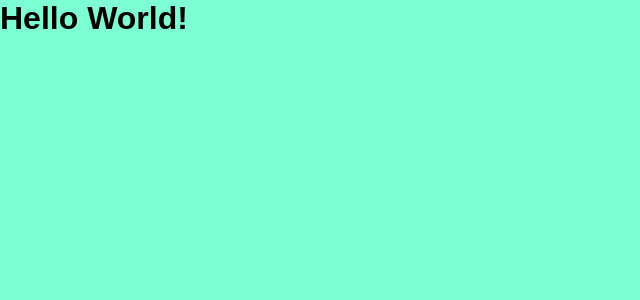
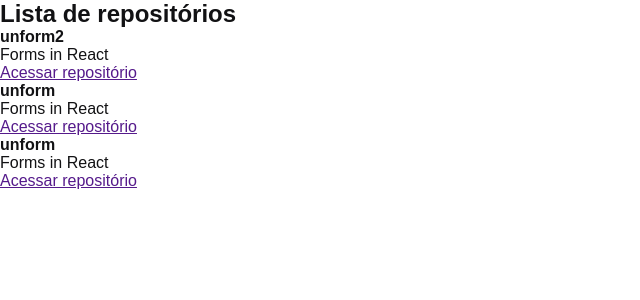
Before and after one commit to joaommmadureira/github-explorer, a React app: page / in a window 1280 px wide. Shown: the top 300 px of the page, without its empty margins (0-640 px from the left). Built offline with nearby package versions, Linux system fonts and the light colour scheme.

Commit message:
training react component fundaments

```diff
--- a/src/App.jsx
+++ b/src/App.jsx
@@ -1,5 +1,6 @@
+import { RepositoryList } from './components/RepositoryList'
 import './styles/teste.scss'
 
 export function App() {
-    return <h1>Hello World!</h1>
+    return <RepositoryList />
 }
--- /dev/null
+++ b/src/components/RepositoryList.jsx
@@ -0,0 +1,38 @@
+const repositoryName = 'unform2'
+
+export function RepositoryList() {
+    return (
+        <section className="repository-list">
+            <h1>Lista de repositórios</h1>
+
+            <ul>
+                <li>
+                    <strong> {repositoryName} </strong>
+                    <p>Forms in React</p>
+
+                    <a href="">
+                        Acessar repositório
+                    </a>
+                </li>
+
+                <li>
+                    <strong>unform</strong>
+                    <p>Forms in React</p>
+
+                    <a href="">
+                        Acessar repositório
+                    </a>
+                </li>
+
+                <li>
+                    <strong>unform</strong>
+                    <p>Forms in React</p>
+
+                    <a href="">
+                        Acessar repositório
+                    </a>
+                </li>
+            </ul>
+        </section>
+    );
+}
--- a/src/styles/teste.scss
+++ b/src/styles/teste.scss
@@ -5,6 +5,6 @@
 }
 
 body {
-    background-color: aquamarine;
+    color: #121214;
     font-family: Arial, sans-serif;
 }
```
